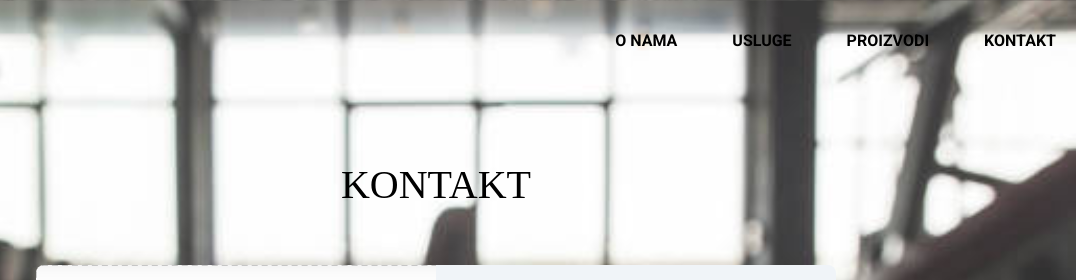
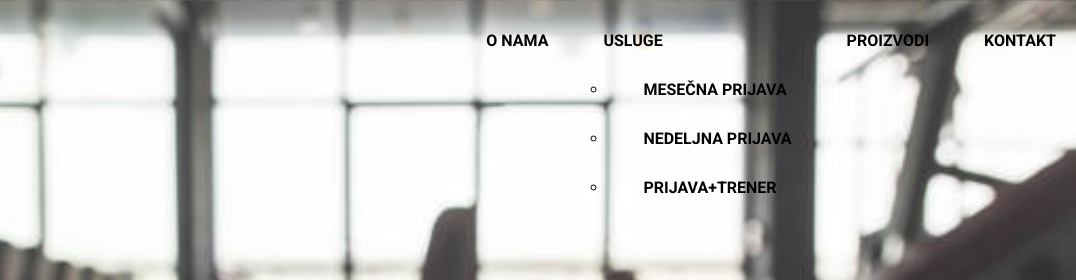
Before and after one commit to AleksandarMikita/Modern-Gym, a plain HTML site: page Stranice/Kontakt.html in a window 1280 px wide. Shown: the top 280 px of the page, 204-1280 px from the left. Drawn offline with Linux system fonts and the light colour scheme.

Commit message:
Update Kontakt.html

```diff
--- a/Stranice/Kontakt.html
+++ b/Stranice/Kontakt.html
@@ -18,7 +18,13 @@
         </div>
                 <ul class="nav-menu">
                   <li class="nav-item"><a href="O nama.html">O nama</a></li>
-                  <li class="nav-item"><a href="Usluge.html">Usluge</a></li>
+                  <li class="nav-item"><a href="Usluge.html">Usluge</a>
+                  <ul>
+                      <li><a href="#">Mesečna Prijava</a></li>
+                      <li><a href="#">Nedeljna Prijava</a></li>
+                      <li><a href="#">Prijava+Trener</a></li>
+                  </ul>
+                  </li>
                   <li class="nav-item"><a href="Proizvodi.html">Proizvodi</a></li>
                   <li class="nav-item"><a href="Kontakt.html">Kontakt</a></li>
     </ul>
```
